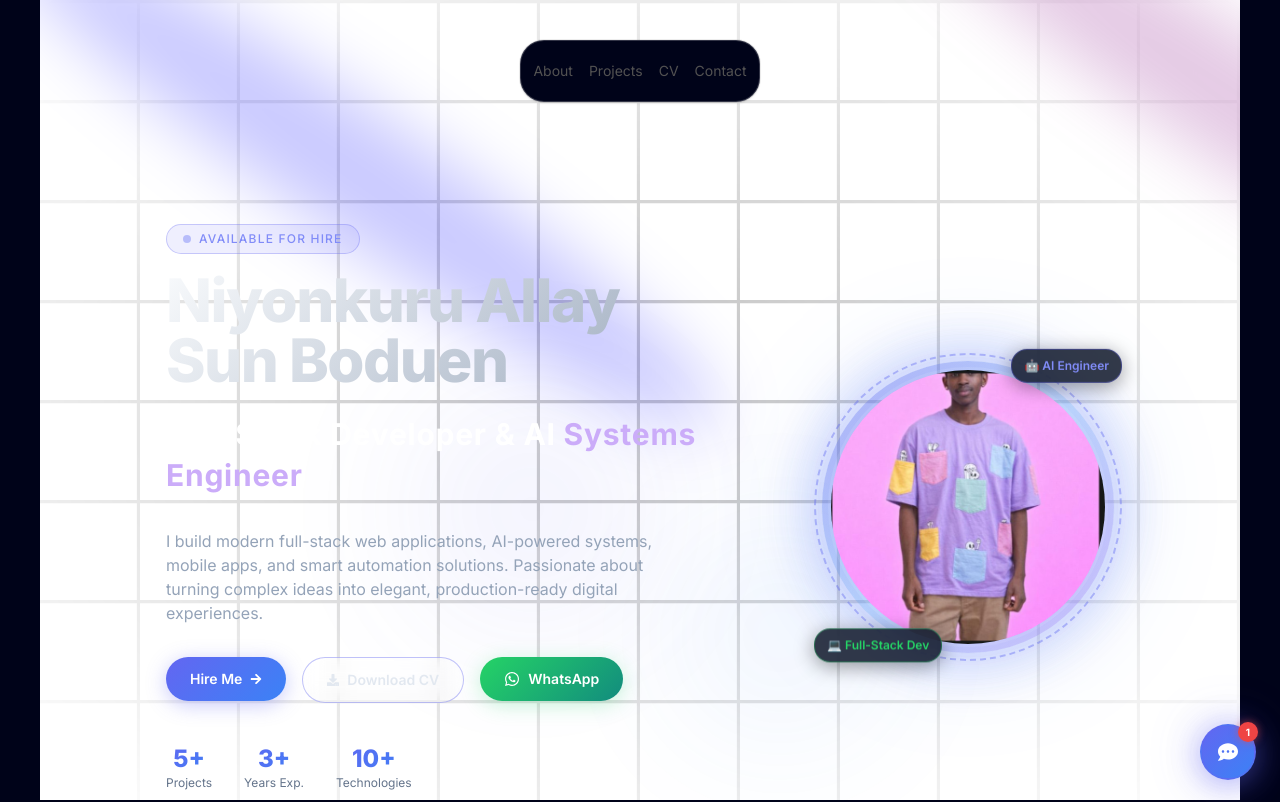
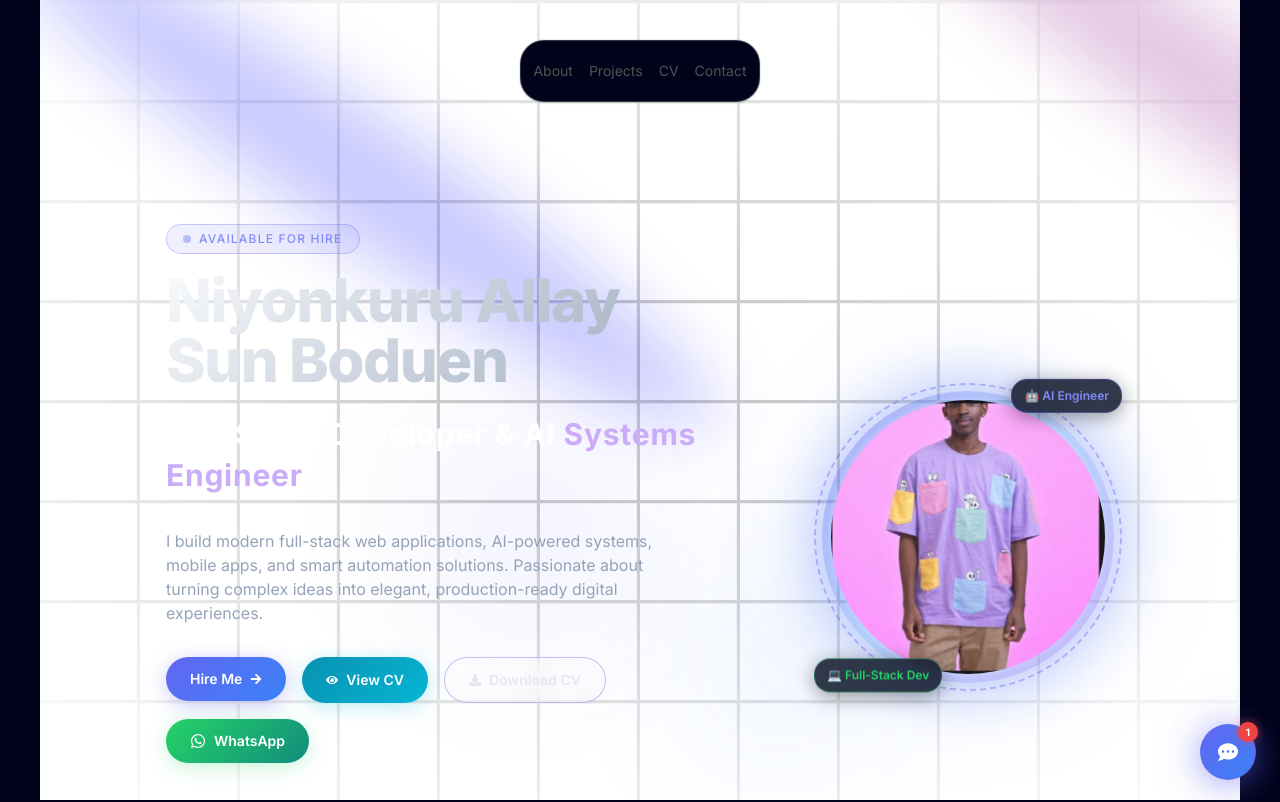
Before and after one commit to sunboduen-tech/BNBpotifolio, a Next.js app: page / in a window 1280 px wide. Shown: the top 802 px of the page. Built offline with nearby package versions, Linux system fonts and the light colour scheme.

Commit message:
feat: add View CV button alongside Download CV in hero and cv-section

```diff
--- a/components/cv-section.tsx
+++ b/components/cv-section.tsx
@@ -1,6 +1,7 @@
 "use client";
 
 import { motion } from "framer-motion";
+import { FaDownload, FaEye } from "react-icons/fa";
 import {
   FaReact, FaNodeJs, FaMobileAlt, FaDatabase, FaBrain,
   FaGraduationCap, FaTrophy, FaBriefcase, FaCode,
@@ -330,14 +331,32 @@ export function CVSection() {
           </GlassCard>
         </div>
 
-        {/* ── Download CV CTA ── */}
+        {/* ── CTA buttons: View + Download ── */}
         <motion.div
-          className="mt-10 flex justify-center"
+          className="mt-10 flex flex-wrap justify-center gap-4"
           initial={{ opacity: 0, y: 20 }}
           whileInView={{ opacity: 1, y: 0 }}
           viewport={{ once: true }}
           transition={{ delay: 0.5, duration: 0.6 }}
         >
+          {/* View CV */}
+          <motion.a
+            href="/niyonkuru_ally_cv.pdf"
+            target="_blank"
+            rel="noopener noreferrer"
+            whileHover={{ scale: 1.05, boxShadow: "0 0 40px rgba(6,182,212,0.5)" }}
+            whileTap={{ scale: 0.97 }}
+            className="flex items-center gap-3 rounded-full px-8 py-4 text-sm font-semibold text-white"
+            style={{
+              background: "linear-gradient(135deg, #0891b2, #06b6d4)",
+              boxShadow: "0 4px 30px rgba(6,182,212,0.35)",
+              fontFamily: "'Inter', 'Poppins', sans-serif",
+            }}
+          >
+            <FaEye /> View CV
+          </motion.a>
+
+          {/* Download CV */}
           <motion.a
             href="/niyonkuru_ally_cv.pdf"
             download="Niyonkuru_Ally_CV.pdf"
@@ -350,7 +369,7 @@ export function CVSection() {
               fontFamily: "'Inter', 'Poppins', sans-serif",
             }}
           >
-            📄 Download Full CV (PDF)
+            <FaDownload /> Download Full CV (PDF)
           </motion.a>
         </motion.div>
       </div>
--- a/components/hero.tsx
+++ b/components/hero.tsx
@@ -3,7 +3,7 @@
 import Image from "next/image";
 import Link from "next/link";
 import { motion } from "framer-motion";
-import { FaWhatsapp, FaDownload, FaArrowRight } from "react-icons/fa";
+import { FaWhatsapp, FaDownload, FaArrowRight, FaEye } from "react-icons/fa";
 
 import { Spotlight } from "@/components/ui/spotlight";
 import { TextGenerateEffect } from "@/components/ui/text-generate-effect";
@@ -118,6 +118,23 @@ export const Hero = () => {
                   Hire Me <FaArrowRight className="text-xs" />
                 </motion.button>
               </Link>
+
+              {/* View CV */}
+              <motion.a
+                href="/niyonkuru_ally_cv.pdf"
+                target="_blank"
+                rel="noopener noreferrer"
+                whileHover={{ scale: 1.05, boxShadow: "0 0 25px rgba(6,182,212,0.4)" }}
+                whileTap={{ scale: 0.97 }}
+                className="flex items-center gap-2 rounded-full px-6 py-3 text-sm font-semibold text-white transition-all"
+                style={{
+                  background: "linear-gradient(135deg, #0891b2, #06b6d4)",
+                  boxShadow: "0 4px 20px rgba(6,182,212,0.25)",
+                  fontFamily: "'Inter', 'Poppins', sans-serif",
+                }}
+              >
+                <FaEye className="text-xs" /> View CV
+              </motion.a>
 
               {/* Download CV */}
               <motion.a
```
